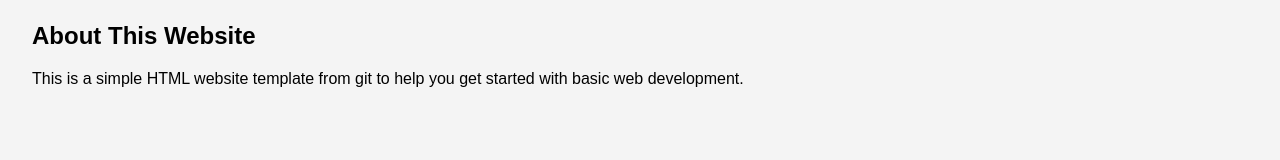
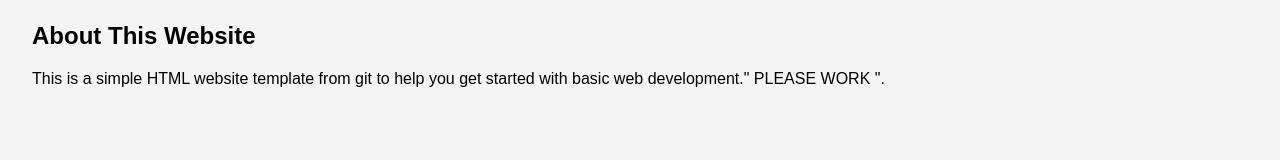
Before and after one commit to NavaneethaKrishnan-97/mini-project, a plain HTML site: page index.html in a window 1280 px wide. Shown: the part 176-336 px from the top of the page. Drawn offline with Linux system fonts and the light colour scheme.

Commit message:
Update index.html

```diff
--- a/index.html
+++ b/index.html
@@ -55,7 +55,7 @@
 
   <section>
     <h2>About This Website</h2>
-    <p>This is a simple HTML website template from git to help you get started with basic web development.</p>
+    <p>This is a simple HTML website template from git to help you get started with basic web development." PLEASE WORK ".</p>
   </section>
 
   <footer>
```
